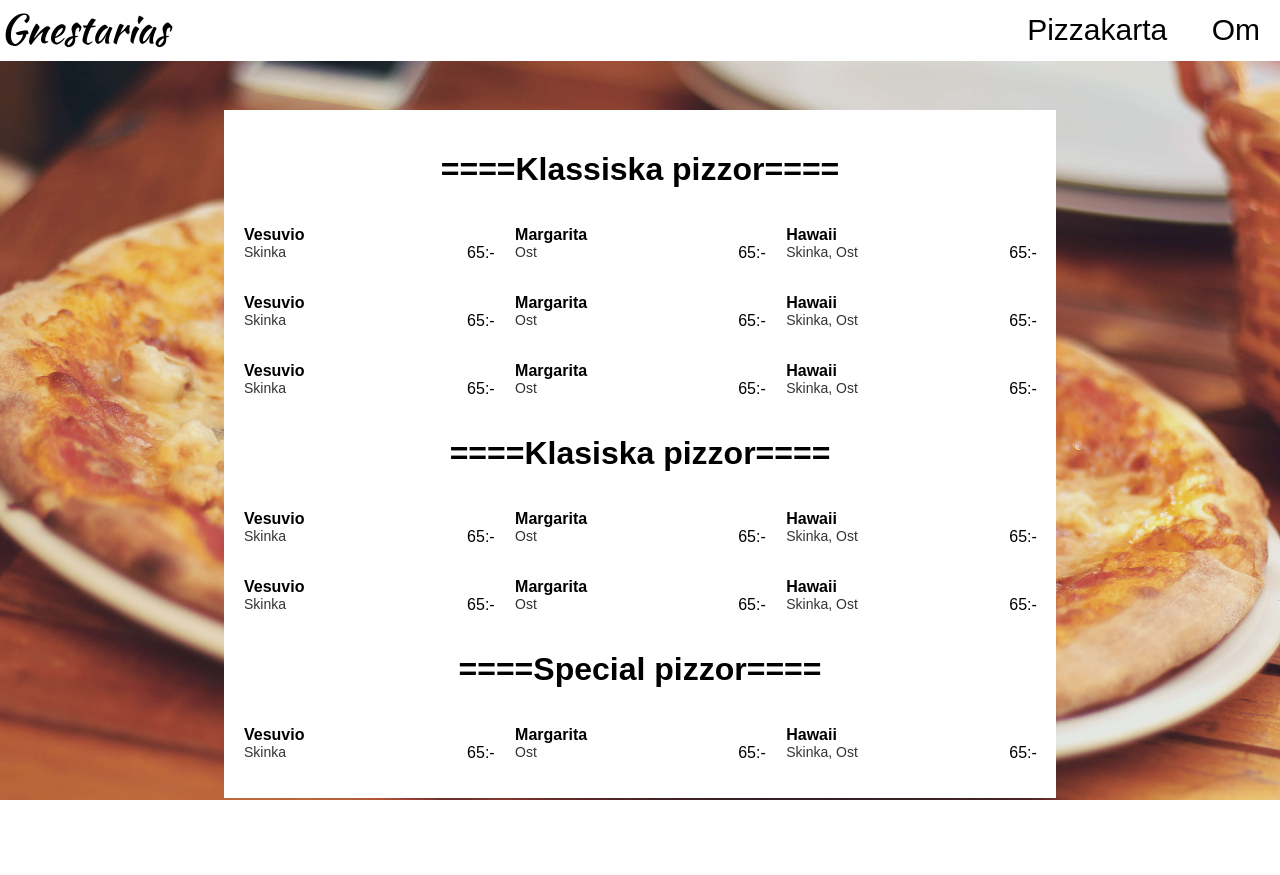
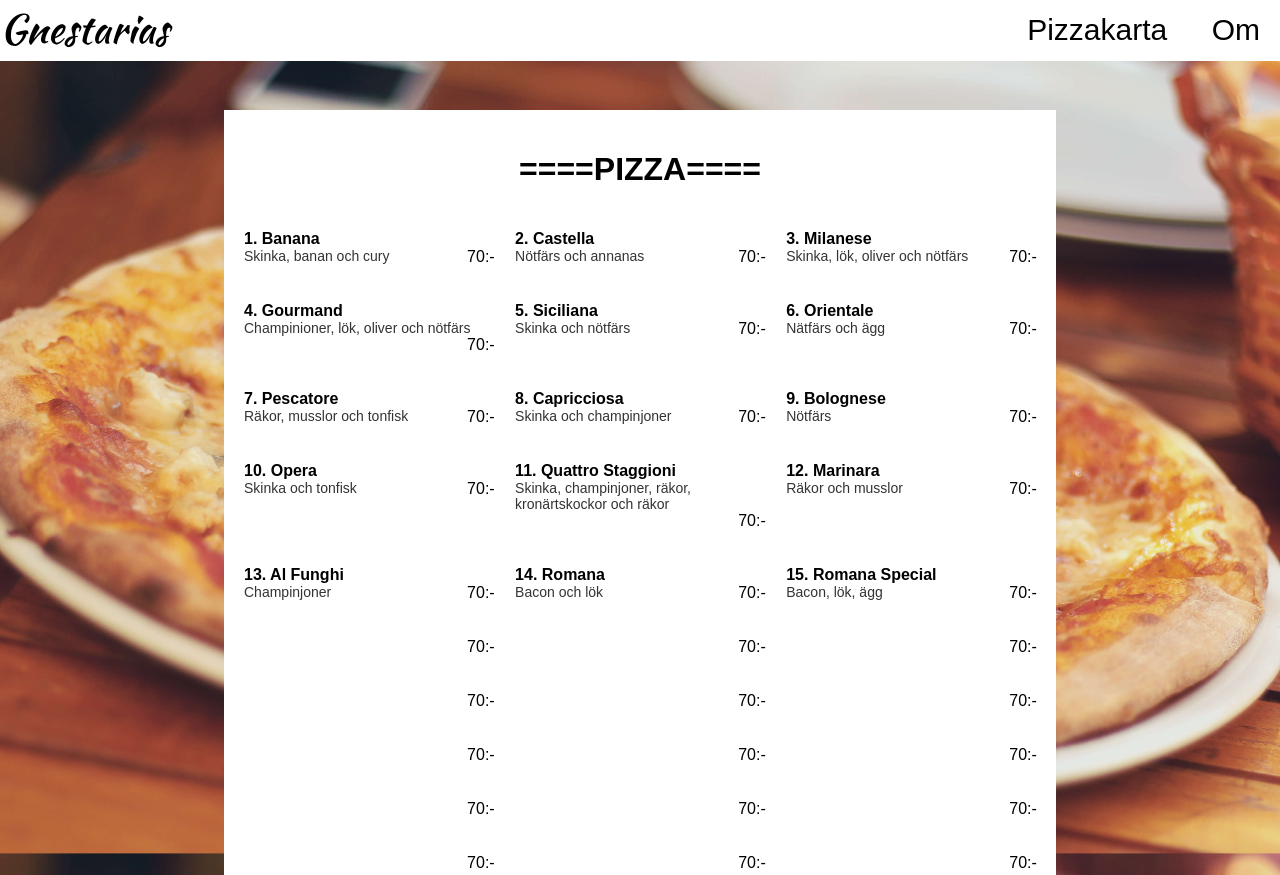
Before and after one commit to johhag98/Gnesta-Pizza, a plain HTML site: page arena/menu.html in a window 1280 px wide. Shown: the top 875 px of the page. Before the commit the page ends 800 px from the top, so only its background shows below. Drawn offline with Linux system fonts and the light colour scheme.

Commit message:
Menu
Började med innehållet på menyerna. sedan fick jag hjälp med en lösning
på bilden på sub sidorna. Tycker det blir helt okej nu!

```diff
--- a/arena/menu.html
+++ b/arena/menu.html
@@ -16,54 +16,166 @@
 	</header>
 	<main class="wrapper menu">
 		<div class="row">
-			<h1 class="menyh1">Klassiska pizzor</h1> <!-- Klasiska pizzor -->
+			<h1 class="menyh1">PIZZA</h1> <!-- Klasiska pizzor -->
 			<dl class="col col--4-of-12">
-				<dt class="sortof">Vesuvio</dt>
-				<dd class="toping">Skinka</dd>
-				<dd class="price">65:-</dd>
+				<dt class="sortof">1. Banana</dt>
+				<dd class="toping">Skinka, banan och cury</dd>
+				<dd class="price">70:-</dd>
 			</dl>
 			<dl class="col col--4-of-12">
-				<dt class="sortof">Margarita</dt>
-				<dd class="toping">Ost</dd>
-				<dd class="price">65:-</dd>
+				<dt class="sortof">2. Castella</dt>
+				<dd class="toping">Nötfärs och annanas</dd>
+				<dd class="price">70:-</dd>
 			</dl>
 			<dl class="col col--4-of-12">
-				<dt class="sortof">Hawaii</dt>
-				<dd class="toping">Skinka, Ost</dd>
-				<dd class="price">65:-</dd>
+				<dt class="sortof">3. Milanese</dt>
+				<dd class="toping">Skinka, lök, oliver och nötfärs</dd>
+				<dd class="price">70:-</dd>
 			</dl>
 
 			<dl class="col col--4-of-12">
-				<dt class="sortof">Vesuvio</dt>
-				<dd class="toping">Skinka</dd>
-				<dd class="price">65:-</dd>
+				<dt class="sortof">4. Gourmand</dt>
+				<dd class="toping">Champinioner, lök, oliver och nötfärs</dd>
+				<dd class="price">70:-</dd>
 			</dl>
 			<dl class="col col--4-of-12">
-				<dt class="sortof">Margarita</dt>
-				<dd class="toping">Ost</dd>
-				<dd class="price">65:-</dd>
+				<dt class="sortof">5. Siciliana</dt>
+				<dd class="toping">Skinka och nötfärs</dd>
+				<dd class="price">70:-</dd>
 			</dl>
 			<dl class="col col--4-of-12">
-				<dt class="sortof">Hawaii</dt>
-				<dd class="toping">Skinka, Ost</dd>
-				<dd class="price">65:-</dd>
+				<dt class="sortof">6. Orientale</dt>
+				<dd class="toping">Nätfärs och ägg</dd>
+				<dd class="price">70:-</dd>
 			</dl>
 
 			<dl class="col col--4-of-12">
-				<dt class="sortof">Vesuvio</dt>
-				<dd class="toping">Skinka</dd>
-				<dd class="price">65:-</dd>
+				<dt class="sortof">7. Pescatore</dt>
+				<dd class="toping">Räkor, musslor och tonfisk</dd>
+				<dd class="price">70:-</dd>
 			</dl>
 			<dl class="col col--4-of-12">
-				<dt class="sortof">Margarita</dt>
-				<dd class="toping">Ost</dd>
-				<dd class="price">65:-</dd>
+				<dt class="sortof">8. Capricciosa</dt>
+				<dd class="toping">Skinka och champinjoner</dd>
+				<dd class="price">70:-</dd>
 			</dl>
 			<dl class="col col--4-of-12">
-				<dt class="sortof">Hawaii</dt>
-				<dd class="toping">Skinka, Ost</dd>
-				<dd class="price">65:-</dd>
+				<dt class="sortof">9. Bolognese</dt>
+				<dd class="toping">Nötfärs</dd>
+				<dd class="price">70:-</dd>
 			</dl>								<!-- Fram hit -->
+
+			<dl class="col col--4-of-12">
+				<dt class="sortof">10. Opera</dt>
+				<dd class="toping">Skinka och tonfisk</dd>
+				<dd class="price">70:-</dd>
+			</dl>
+			<dl class="col col--4-of-12">
+				<dt class="sortof">11. Quattro Staggioni</dt>
+				<dd class="toping">Skinka, champinjoner, räkor, kronärtskockor och räkor</dd>
+				<dd class="price">70:-</dd>
+			</dl>
+			<dl class="col col--4-of-12">
+				<dt class="sortof">12. Marinara</dt>
+				<dd class="toping">Räkor och musslor</dd>
+				<dd class="price">70:-</dd>
+			</dl>
+
+			<dl class="col col--4-of-12">
+				<dt class="sortof">13. Al Funghi</dt>
+				<dd class="toping">Champinjoner</dd>
+				<dd class="price">70:-</dd>
+			</dl>
+			<dl class="col col--4-of-12">
+				<dt class="sortof">14. Romana</dt>
+				<dd class="toping">Bacon och lök</dd>
+				<dd class="price">70:-</dd>
+			</dl>
+			<dl class="col col--4-of-12">
+				<dt class="sortof">15. Romana Special</dt>
+				<dd class="toping">Bacon, lök, ägg</dd>
+				<dd class="price">70:-</dd>
+			</dl>
+
+			<dl class="col col--4-of-12">
+				<dt class="sortof"></dt>
+				<dd class="toping"></dd>
+				<dd class="price">70:-</dd>
+			</dl>
+			<dl class="col col--4-of-12">
+				<dt class="sortof"></dt>
+				<dd class="toping"></dd>
+				<dd class="price">70:-</dd>
+			</dl>
+			<dl class="col col--4-of-12">
+				<dt class="sortof"></dt>
+				<dd class="toping"></dd>
+				<dd class="price">70:-</dd>
+			</dl>
+
+			<dl class="col col--4-of-12">
+				<dt class="sortof"></dt>
+				<dd class="toping"></dd>
+				<dd class="price">70:-</dd>
+			</dl>
+			<dl class="col col--4-of-12">
+				<dt class="sortof"></dt>
+				<dd class="toping"></dd>
+				<dd class="price">70:-</dd>
+			</dl>
+			<dl class="col col--4-of-12">
+				<dt class="sortof"></dt>
+				<dd class="toping"></dd>
+				<dd class="price">70:-</dd>
+			</dl>
+
+			<dl class="col col--4-of-12">
+				<dt class="sortof"></dt>
+				<dd class="toping"></dd>
+				<dd class="price">70:-</dd>
+			</dl>
+			<dl class="col col--4-of-12">
+				<dt class="sortof"></dt>
+				<dd class="toping"></dd>
+				<dd class="price">70:-</dd>
+			</dl>
+			<dl class="col col--4-of-12">
+				<dt class="sortof"></dt>
+				<dd class="toping"></dd>
+				<dd class="price">70:-</dd>
+			</dl>
+
+			<dl class="col col--4-of-12">
+				<dt class="sortof"></dt>
+				<dd class="toping"></dd>
+				<dd class="price">70:-</dd>
+			</dl>
+			<dl class="col col--4-of-12">
+				<dt class="sortof"></dt>
+				<dd class="toping"></dd>
+				<dd class="price">70:-</dd>
+			</dl>
+			<dl class="col col--4-of-12">
+				<dt class="sortof"></dt>
+				<dd class="toping"></dd>
+				<dd class="price">70:-</dd>
+			</dl>
+
+			<dl class="col col--4-of-12">
+				<dt class="sortof"></dt>
+				<dd class="toping"></dd>
+				<dd class="price">70:-</dd>
+			</dl>
+			<dl class="col col--4-of-12">
+				<dt class="sortof"></dt>
+				<dd class="toping"></dd>
+				<dd class="price">70:-</dd>
+			</dl>
+			<dl class="col col--4-of-12">
+				<dt class="sortof"></dt>
+				<dd class="toping"></dd>
+				<dd class="price">70:-</dd>
+			</dl>
 		</div>
 
 		<div class="row">
--- a/scss/main.scss
+++ b/scss/main.scss
@@ -147,9 +147,11 @@ header {
 		margin-bottom: 20px;
 	}
 	.img {
-		background: url(../images/Arena.jpg) no-repeat  center fixed;
+		background: url(../images/Arena.jpg) no-repeat;
 		height: 200px;
 		margin-bottom: 20px;
+		background-size: cover;
+
 	}
 	li a{
 		color:$black;
@@ -197,9 +199,12 @@ header {
 	.price {
 		float: right;
 	}
-	h1 {
+	.menyh1 {
 		text-align: center;
 		margin-left: 20px;
+	}
+	dl {
+		margin-top: 20px;
 	}
 	dd {
 		margin: 0;
@@ -207,11 +212,14 @@ header {
 }
 
 @media (min-width: 700px) {
-	.menu h1:before {
+	.menu .menyh1:before {
 		content: "====";
 	}
-	.menu h1:after {
+	.menu .menyh1:after {
 		content: "====";
+	}
+	.sub .img {
+		height: 250px;
 	}
 }
 
```
Also changed, not shown: css/main.css, 1 other file.
